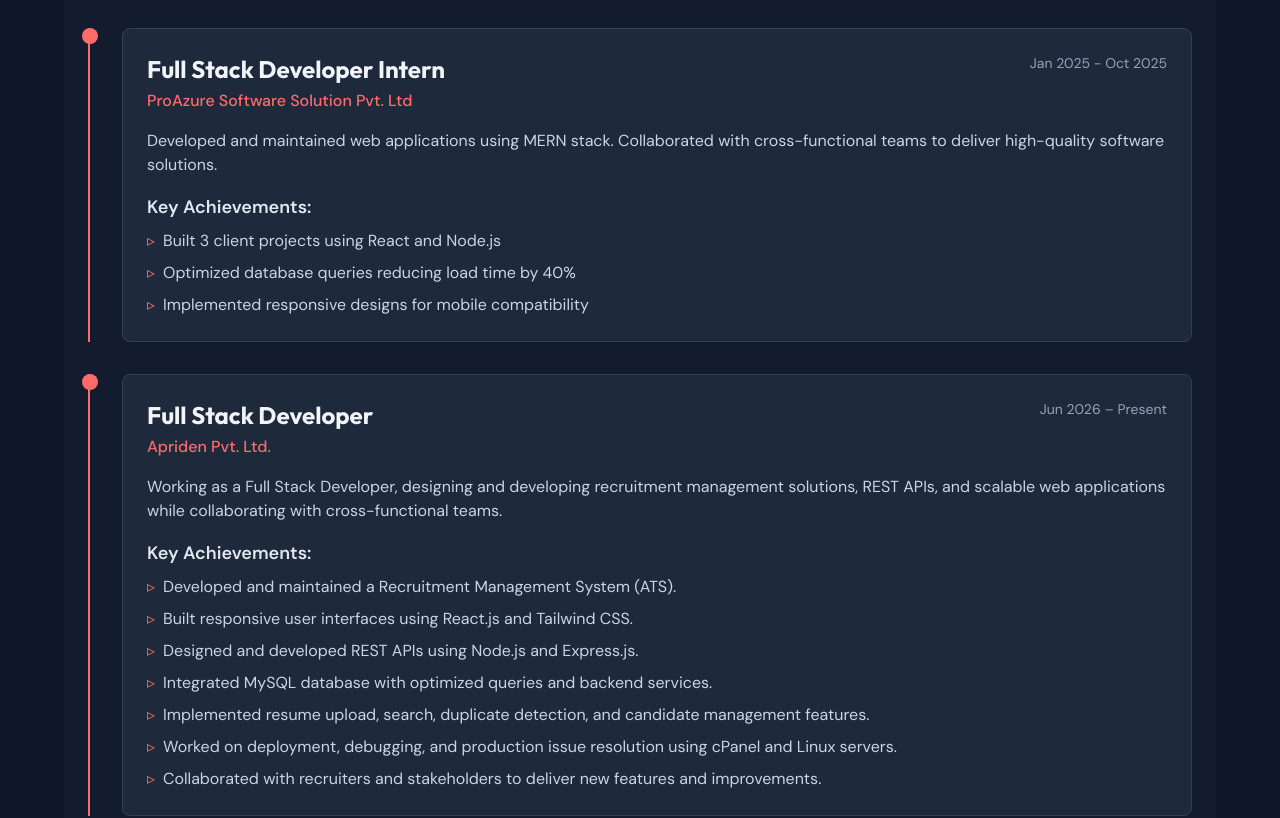
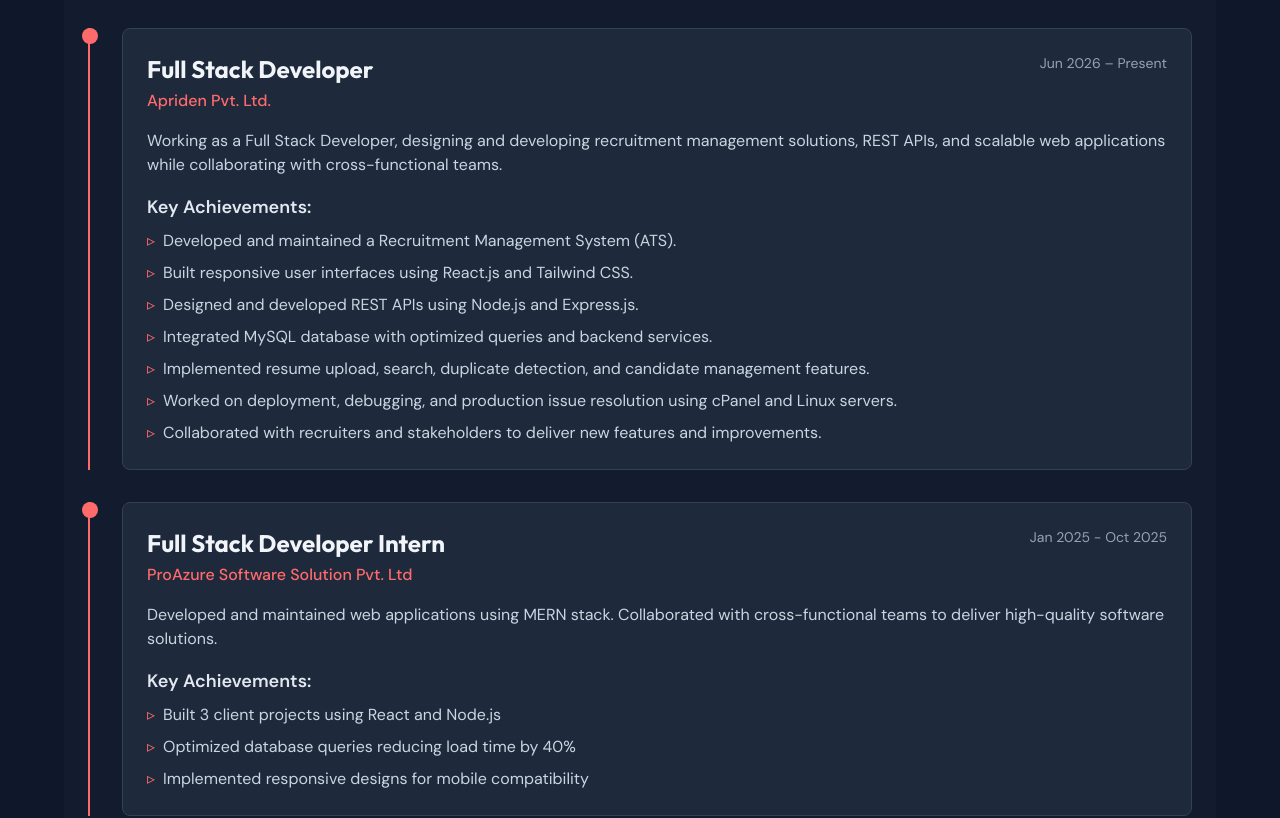
Before and after one commit to rewati1616/ReachOut, a React (Vite) app: page / in a window 1280 px wide. Shown: the part 4000-4818 px from the top of the page. Built offline with nearby package versions, Linux system fonts and the light colour scheme; the HTML template or start-up script is replaced by a standard one.

Commit message:
Reorder experience entries and update intern details

```diff
--- a/src/data/data.js
+++ b/src/data/data.js
@@ -83,19 +83,7 @@
 ];
 
 export const experience = [
-  {
-    id: 1,
-    role: "Full Stack Developer Intern",
-    company: "ProAzure Software Solution Pvt. Ltd",
-    period: "Jan 2025 - Oct 2025",
-    description: "Developed and maintained web applications using MERN stack. Collaborated with cross-functional teams to deliver high-quality software solutions.",
-    achievements: [
-      "Built 3 client projects using React and Node.js",
-      "Optimized database queries reducing load time by 40%",
-      "Implemented responsive designs for mobile compatibility"
-    ]
-  },
-    {
+   {
     id: 2,
     role: "Full Stack Developer",
     company: "Apriden Pvt. Ltd.",
@@ -111,6 +99,18 @@
       "Worked on deployment, debugging, and production issue resolution using cPanel and Linux servers.",
       "Collaborated with recruiters and stakeholders to deliver new features and improvements."
     ]
+  },
+  {
+    id: 1,
+    role: "Full Stack Developer Intern",
+    company: "ProAzure Software Solution Pvt. Ltd",
+    period: "Jan 2025 - Oct 2025",
+    description: "Developed and maintained web applications using MERN stack. Collaborated with cross-functional teams to deliver high-quality software solutions.",
+    achievements: [
+      "Built 3 client projects using React and Node.js",
+      "Optimized database queries reducing load time by 40%",
+      "Implemented responsive designs for mobile compatibility"
+    ]
   }
 ];
 
```
